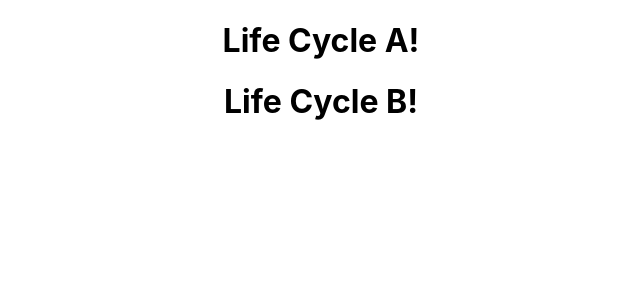
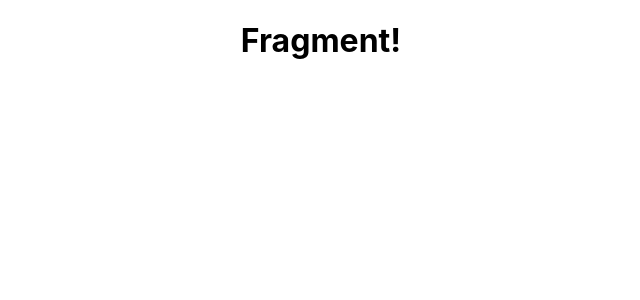
Before and after one commit to sujeewakabeysinghe/React-Basic, a React (Create React App) app: page / in a window 1280 px wide. Shown: the top 300 px of the page, without its empty margins (319-959 px from the left). Built offline with nearby package versions, Linux system fonts and the light colour scheme.

Commit message:
Fragment

```diff
--- a/src/App.js
+++ b/src/App.js
@@ -20,7 +20,8 @@ import ListThree from './components/listRendering_3';
 import Style from './components/style';
 import StyleInline from './components/styleInline';
 import Form from './components/nextTen/form';
-import LifeCycleA from './components/nextTen/lifeCycleA'
+import LifeCycleA from './components/nextTen/lifeCycleA';
+import Fragment from './components/nextTen/fragment'
 
 function App() {
   return (
@@ -48,8 +49,9 @@ function App() {
       <Style/> {/*without props regular way
       <Style className={true}/>
       <StyleInline/>
-      <Form/> */}
-      <LifeCycleA/>
+      <Form/>
+      <LifeCycleA/> */}
+      <Fragment/>
     </div>
   );
 }
--- /dev/null
+++ b/src/components/nextTen/fragment.js
@@ -0,0 +1,11 @@
+import React from 'react'
+
+function fragment() {
+    return (
+        <React.Fragment>
+            <h1>Fragment!</h1>
+        </React.Fragment>
+    )
+}
+
+export default fragment
```
Also changed, not shown: src/components/nextTen/lifeCycleA_NewMethods.js (added).
